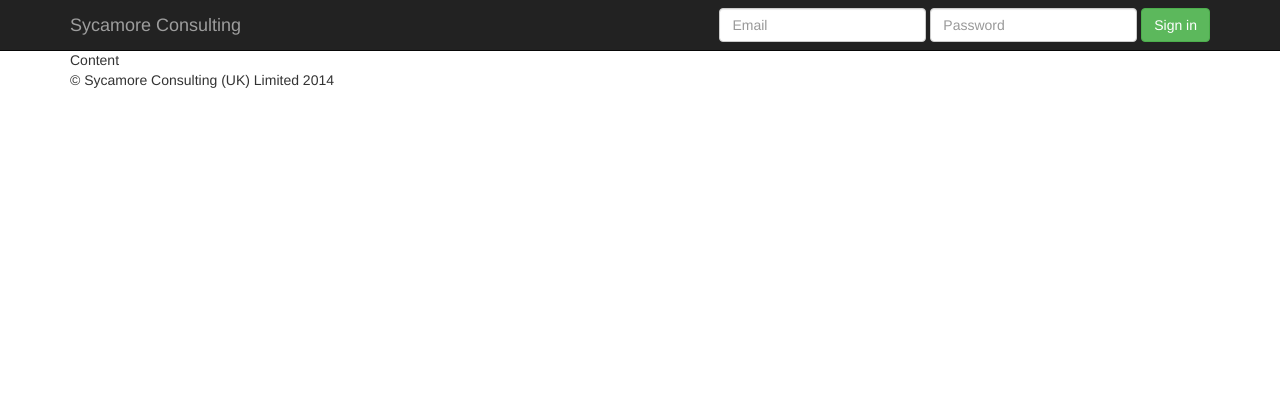
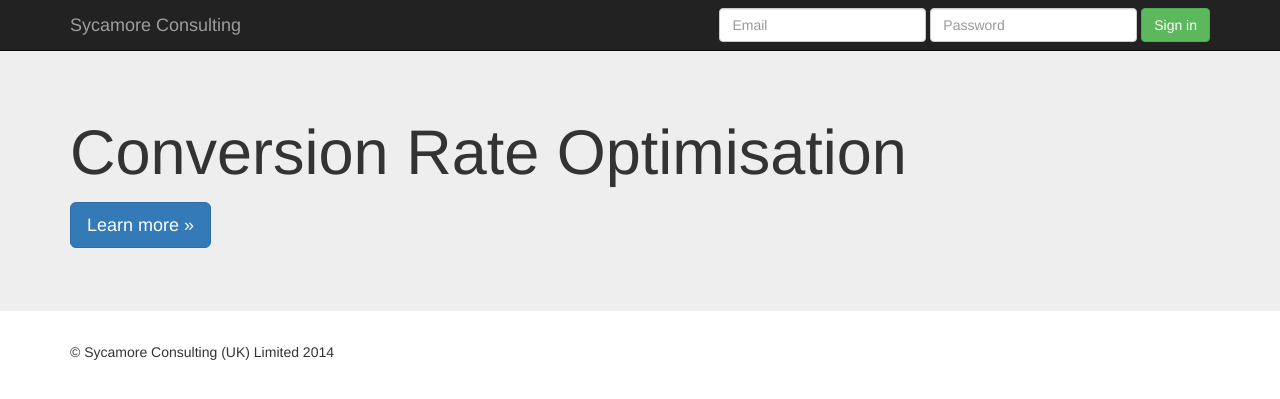
Before and after one commit to sycamoreconsulting/sycamoreconsulting.github.io, a Jekyll site: the page built from conversion-rate-optimisation/index.html, in a window 1280 px wide. Shown: the top 399 px of the page. Built offline with Jekyll 4.4.1, drawn with Linux system fonts in a browser that asks for light colours; nearby versions of some CDN libraries; Markdown is read by kramdown in place of the engine named in the settings.

Commit message:
Added bootstrap jumbotron callout to all pages

```diff
--- a/_includes/header.html
+++ b/_includes/header.html
@@ -7,7 +7,7 @@
             <span class="icon-bar"></span>
             <span class="icon-bar"></span>
           </button>
-          <a class="navbar-brand" href="#">Sycamore Consulting</a>
+          <a class="navbar-brand" href="/">Sycamore Consulting</a>
         </div>
         <div class="navbar-collapse collapse">
           <form class="navbar-form navbar-right" role="form">
--- a/conversion-rate-optimisation/index.html
+++ b/conversion-rate-optimisation/index.html
@@ -1,11 +1,19 @@
 ---
 layout: default
-title: Sycamore Consulting
+title: Conversion Rate Optimisation - Sycamore Consulting
+description:
 ---
-    <div class="container" role="main">
+    <div class="jumbotron">
+      <div class="container">
+        <h1>Conversion Rate Optimisation</h1>
+        <p></p>
+        <p><a class="btn btn-primary btn-lg" role="button">Learn more &raquo;</a></p>
+      </div>
+    </div>
+
+    <div class="container">
       <div class="row">
         <div class="col-lg-12">
-          Content
         </div>
       </div>
     </div>
--- a/index.html
+++ b/index.html
@@ -1,6 +1,7 @@
 ---
 layout: default
 title: Sycamore Consulting
+description:
 ---
     <div class="jumbotron">
       <div class="container">
```
Also changed, not shown: website-design/index.html (+11 -3 lines).
